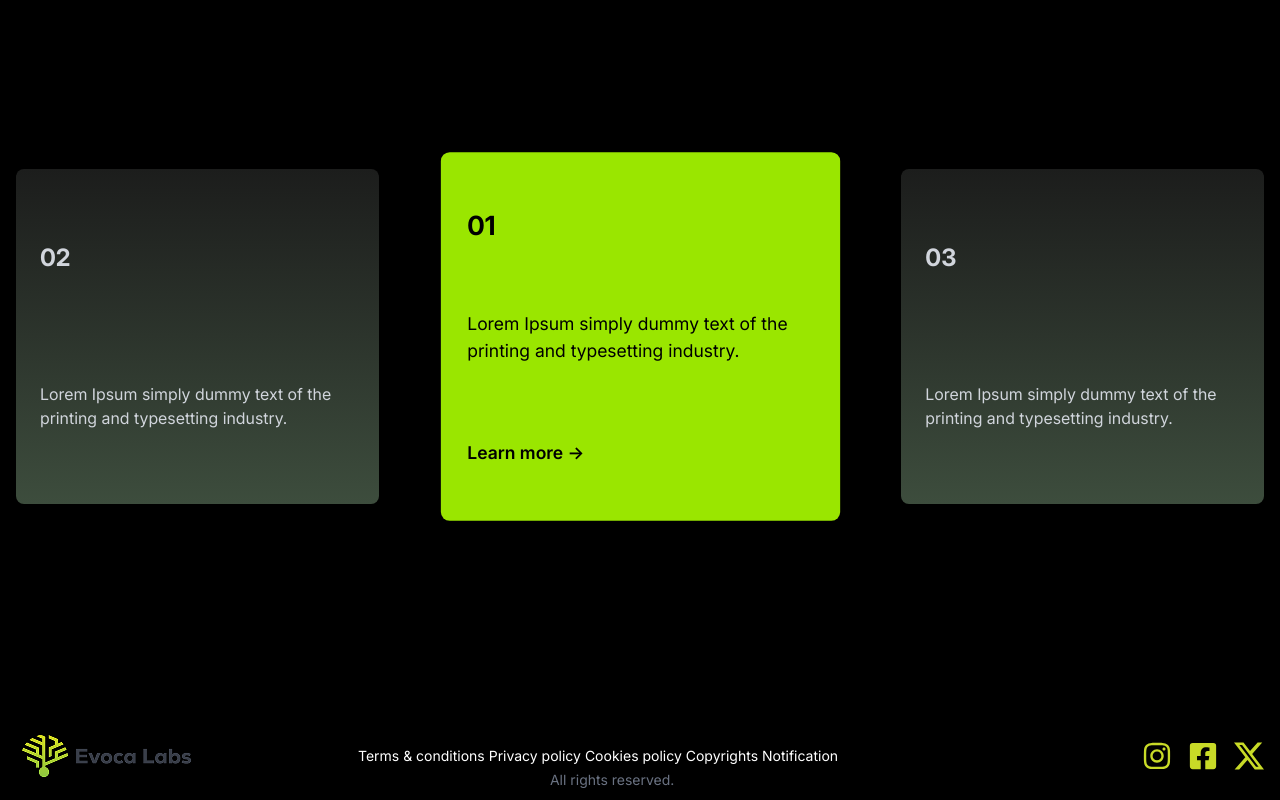
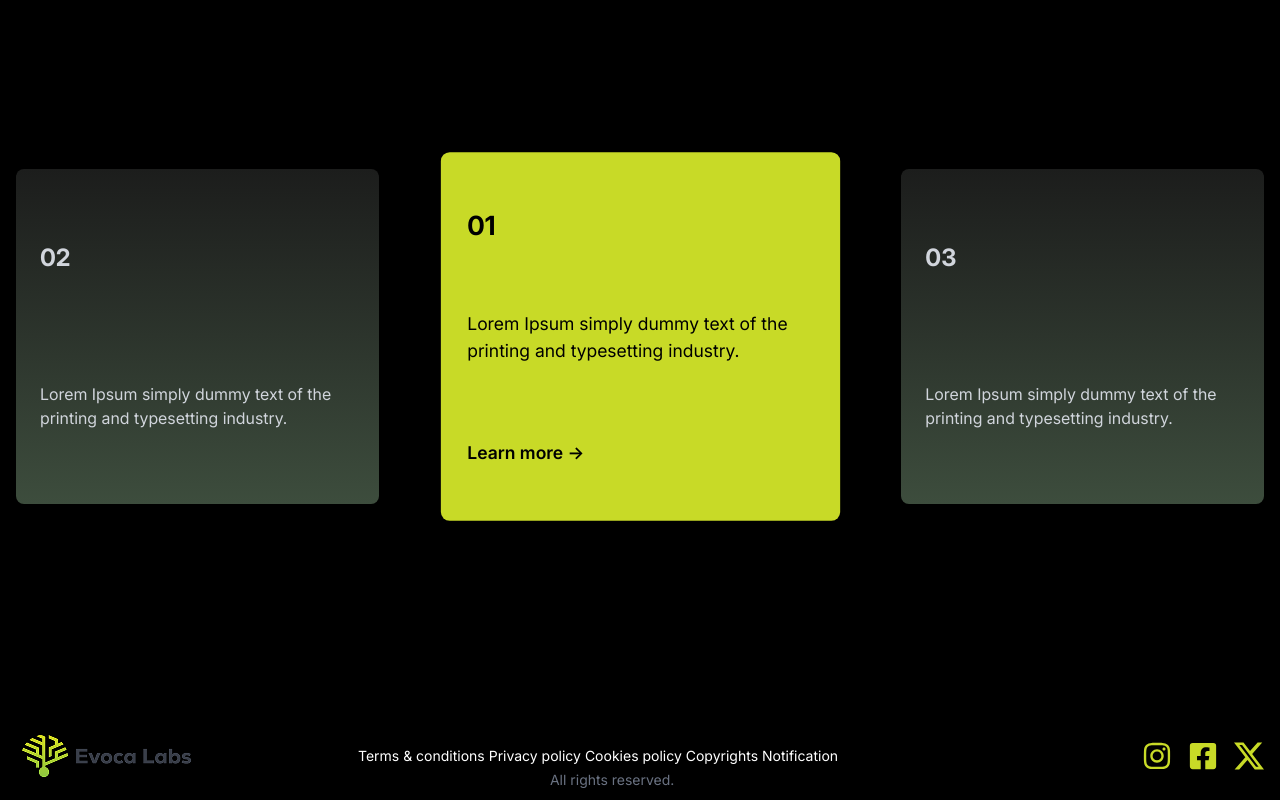
Before and after one commit to FazleRifat121/evoca-lab, a React (Vite) app: page / in a window 1280 px wide. Shown: the part 842-1642 px from the top of the page. Built offline with nearby package versions, Linux system fonts and the light colour scheme.

Commit message:
about page done

```diff
--- a/src/pages/Home/Home/BannerSlider/BannerSlider.jsx
+++ b/src/pages/Home/Home/BannerSlider/BannerSlider.jsx
@@ -30,7 +30,7 @@ const BannerSlider = () => {
           key={card.id}
           className={`transition-all duration-300 ease-in-out p-6 rounded-lg cursor-pointer w-full md:w-[417px] h-[335px] flex flex-col justify-around ${
             activeCard === card.id
-              ? "bg-lime-400 md:scale-110 text-black"
+              ? "bg-[#C8DA27] md:scale-110 text-black"
               : "bg-linear-0 from-[#3D4D3D] to-[#1C1D1C] text-gray-300"
           }`}
           onClick={() => setActiveCard(card.id)}
```
